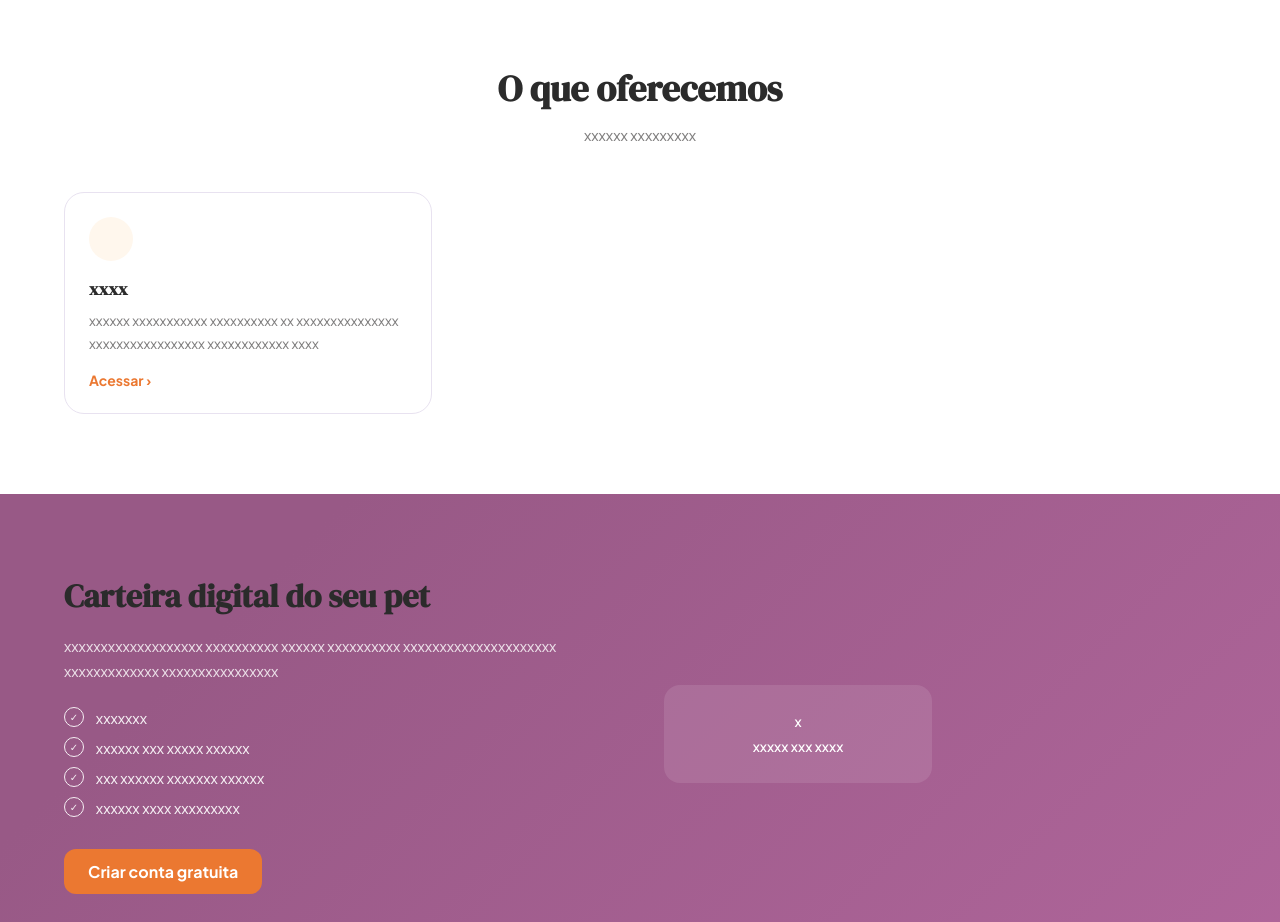
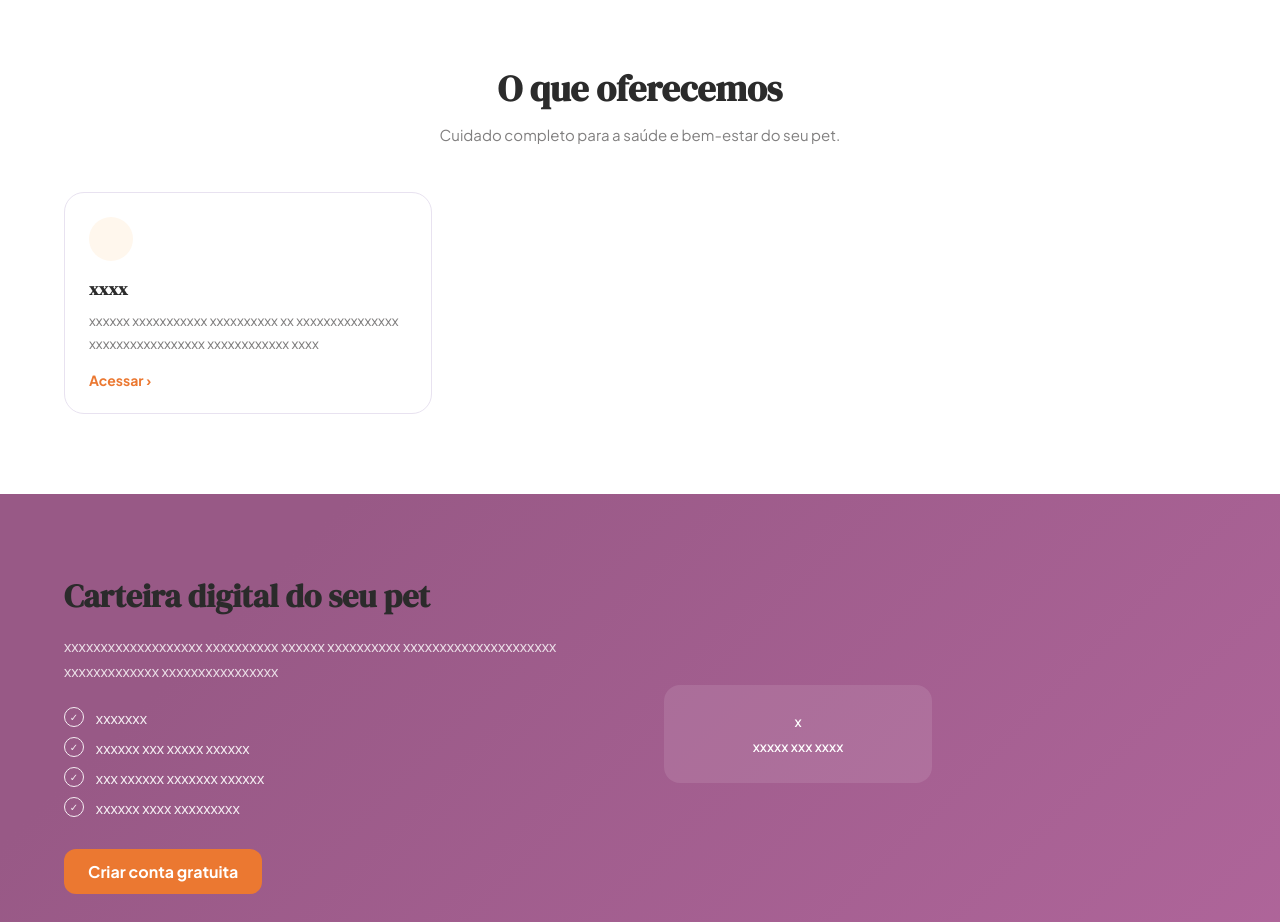
Before and after one commit to txwhoopis/my-animal-son, a plain HTML site: page index.html in a window 1280 px wide. Shown: the part 860-1782 px from the top of the page. Drawn offline with Linux system fonts and the light colour scheme.

Commit message:
Update index.html

```diff
--- a/index.html
+++ b/index.html
@@ -95,7 +95,7 @@
     <section id="funcionalidades">
         <div class="container">
             <h2>O que oferecemos</h2>
-            <p class="secaodesub">xxxxxx xxxxxxxxx</p>
+            <p class="secaodesub">Cuidado completo para a saúde e bem-estar do seu pet.</p>
 
             <div class="cards-grid">
 
```
